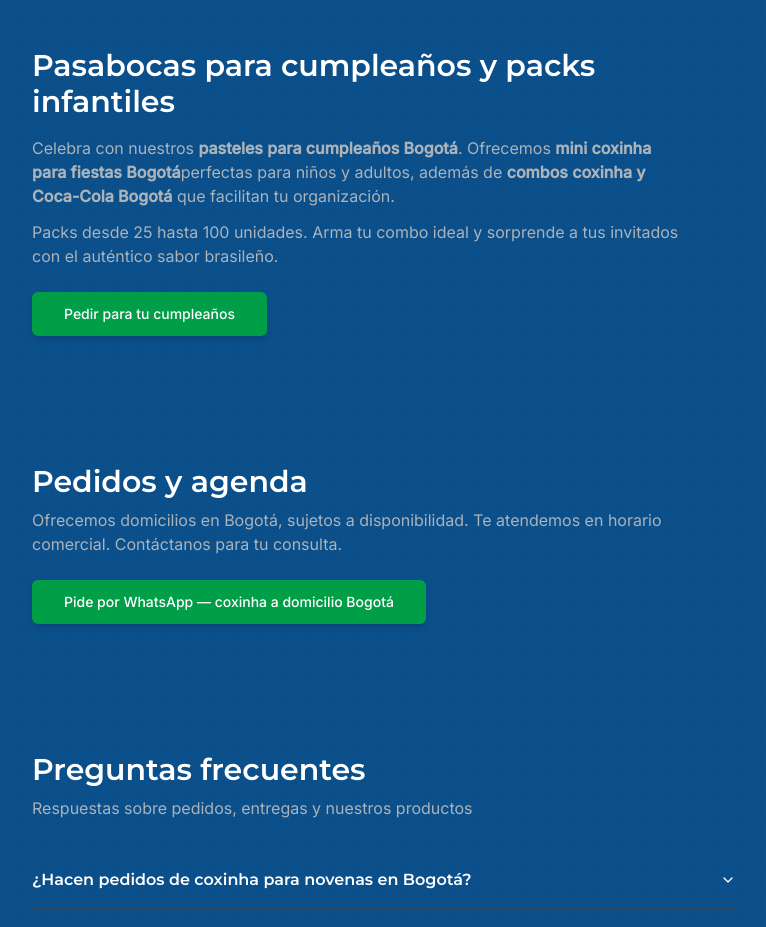
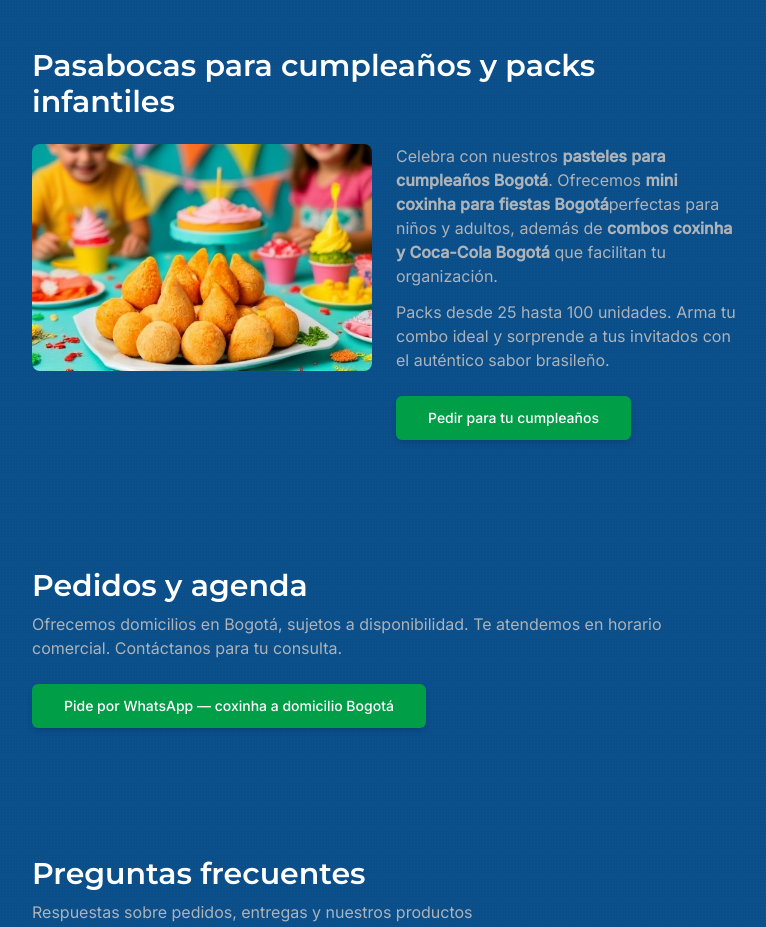
Before and after one commit to N1ghtcr4wler/pastelcarioca, a React (Vite) app: page / in a window 1280 px wide. Shown: the part 2460-3387 px from the top of the page, without its empty margins (256-1022 px from the left). Built offline with nearby package versions, Linux system fonts and the light colour scheme.

Commit message:
Add image to children's party section

```diff
--- a/src/components/site/BirthdaysSection.tsx
+++ b/src/components/site/BirthdaysSection.tsx
@@ -1,4 +1,5 @@
 import { Button } from "@/components/ui/button";
+import birthdayImage from "@/assets/birthday-coxinhas.jpg";
 
 const WA_MAIN = "https://wa.me/573244524438?text=Hola%20Pastel%20Carioca%2C%20quiero%20pedir%20coxinha%20a%20domicilio%20Bogot%C3%A1";
 
@@ -7,7 +8,17 @@ const BirthdaysSection = () => {
     <section id="cumpleanos" className="py-16 subtle-texture">
       <div className="container max-w-3xl">
         <h2 className="text-2xl md:text-3xl font-semibold">Pasabocas para cumpleaños y packs infantiles</h2>
-        <p className="text-muted-foreground mt-4 max-w-prose">
+        <div className="mt-6 flex flex-col md:flex-row gap-6 items-start">
+          <div className="md:w-1/2 rounded-lg overflow-hidden">
+            <img
+              src={birthdayImage}
+              alt="Coxinhas y salgados brasileños para fiestas infantiles y cumpleaños en Bogotá"
+              className="w-full h-auto object-cover"
+              loading="lazy"
+            />
+          </div>
+          <div className="md:w-1/2">
+            <p className="text-muted-foreground max-w-prose">
               Celebra con nuestros <strong>pasteles para cumpleaños Bogotá</strong>. Ofrecemos <strong>mini coxinha para fiestas Bogotá</strong>
               perfectas para niños y adultos, además de <strong>combos coxinha y Coca-Cola Bogotá</strong> que facilitan tu organización.
             </p>
@@ -22,6 +33,8 @@ const BirthdaysSection = () => {
               </Button>
             </div>
           </div>
+        </div>
+      </div>
     </section>
   );
 };
```
Also changed, not shown: src/assets/birthday-coxinhas.jpg (added). Lines whose indentation alone changed are shown as unchanged.
